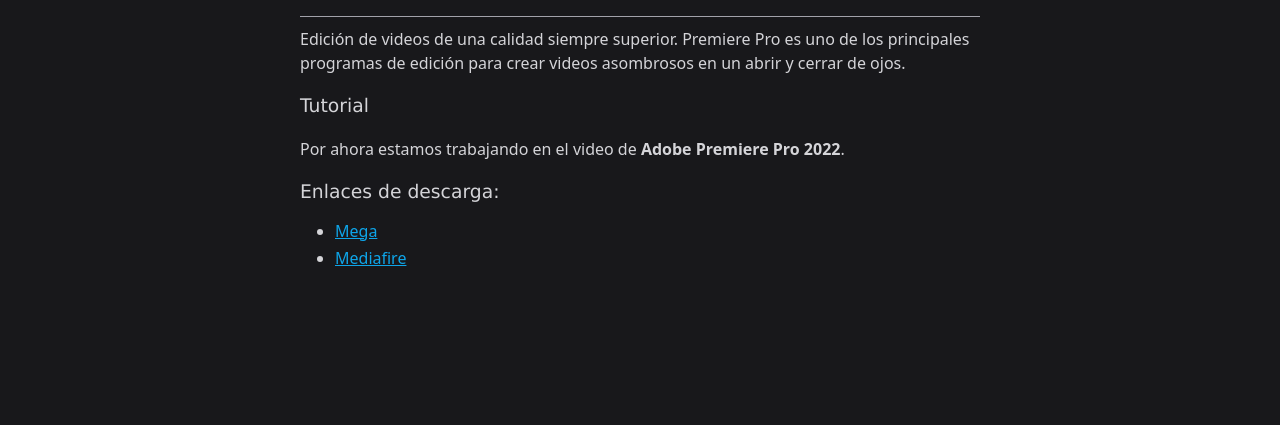
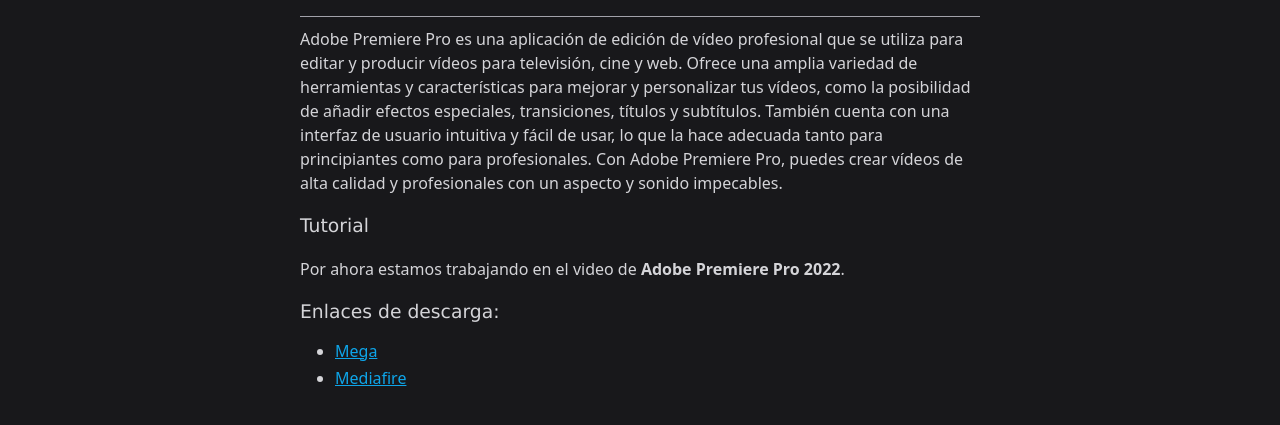
Before and after one commit to Minesound/outer_links, an Astro site: page /programas/premiere-pro-2022 in a window 1280 px wide. Shown: the part 389-814 px from the top of the page. Built offline with nearby package versions, Linux system fonts and the light colour scheme; Astro itself is replaced by a stand-in of ours.

Commit message:
chore: change description

```diff
--- a/src/pages/programas/premiere-pro-2022.md
+++ b/src/pages/programas/premiere-pro-2022.md
@@ -11,4 +11,4 @@
 tutorial: ""
 ---
 
-Edición de videos de una calidad siempre superior. Premiere Pro es uno de los principales programas de edición para crear videos asombrosos en un abrir y cerrar de ojos.
+Adobe Premiere Pro es una aplicación de edición de vídeo profesional que se utiliza para editar y producir vídeos para televisión, cine y web. Ofrece una amplia variedad de herramientas y características para mejorar y personalizar tus vídeos, como la posibilidad de añadir efectos especiales, transiciones, títulos y subtítulos. También cuenta con una interfaz de usuario intuitiva y fácil de usar, lo que la hace adecuada tanto para principiantes como para profesionales. Con Adobe Premiere Pro, puedes crear vídeos de alta calidad y profesionales con un aspecto y sonido impecables.
```
